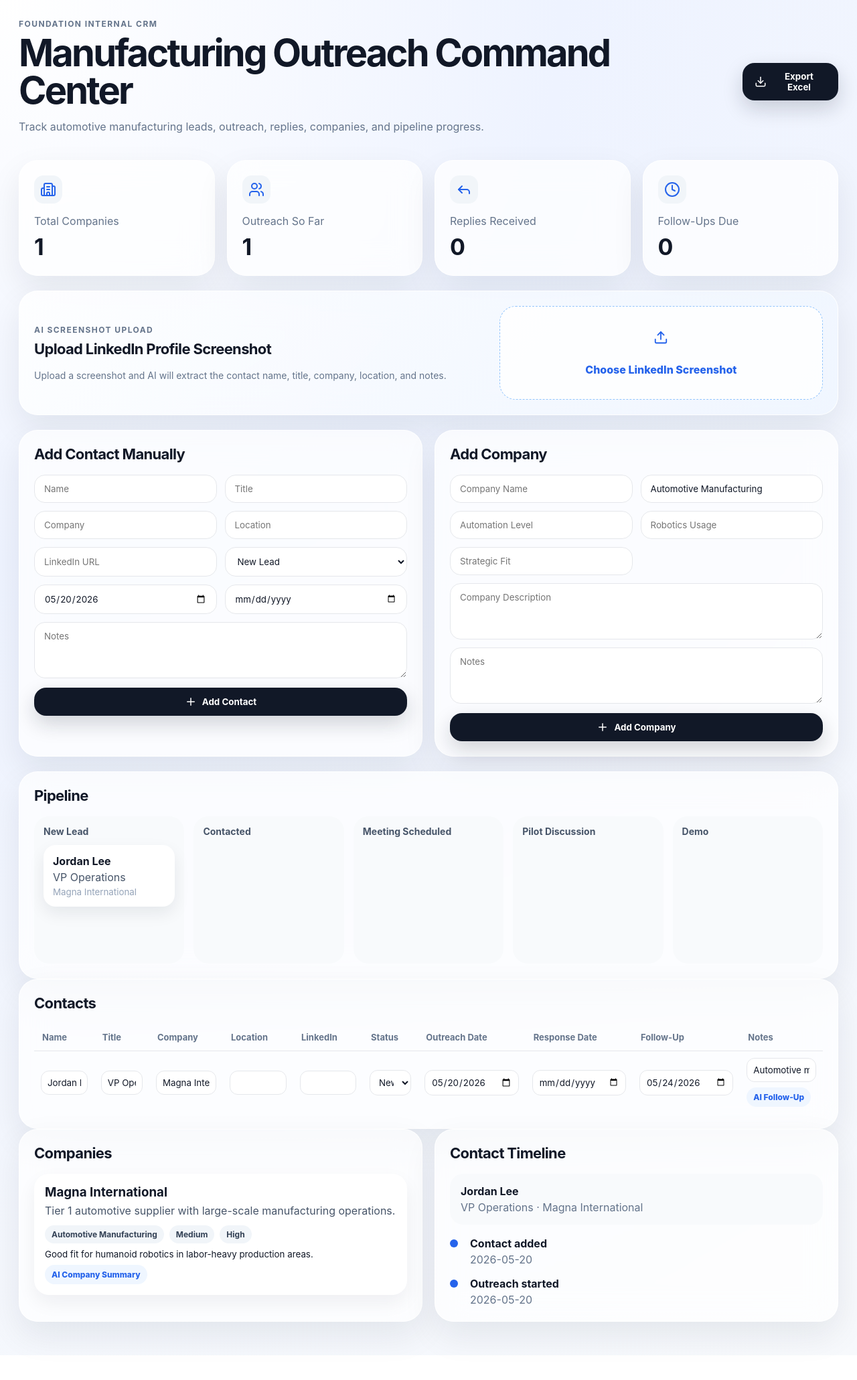
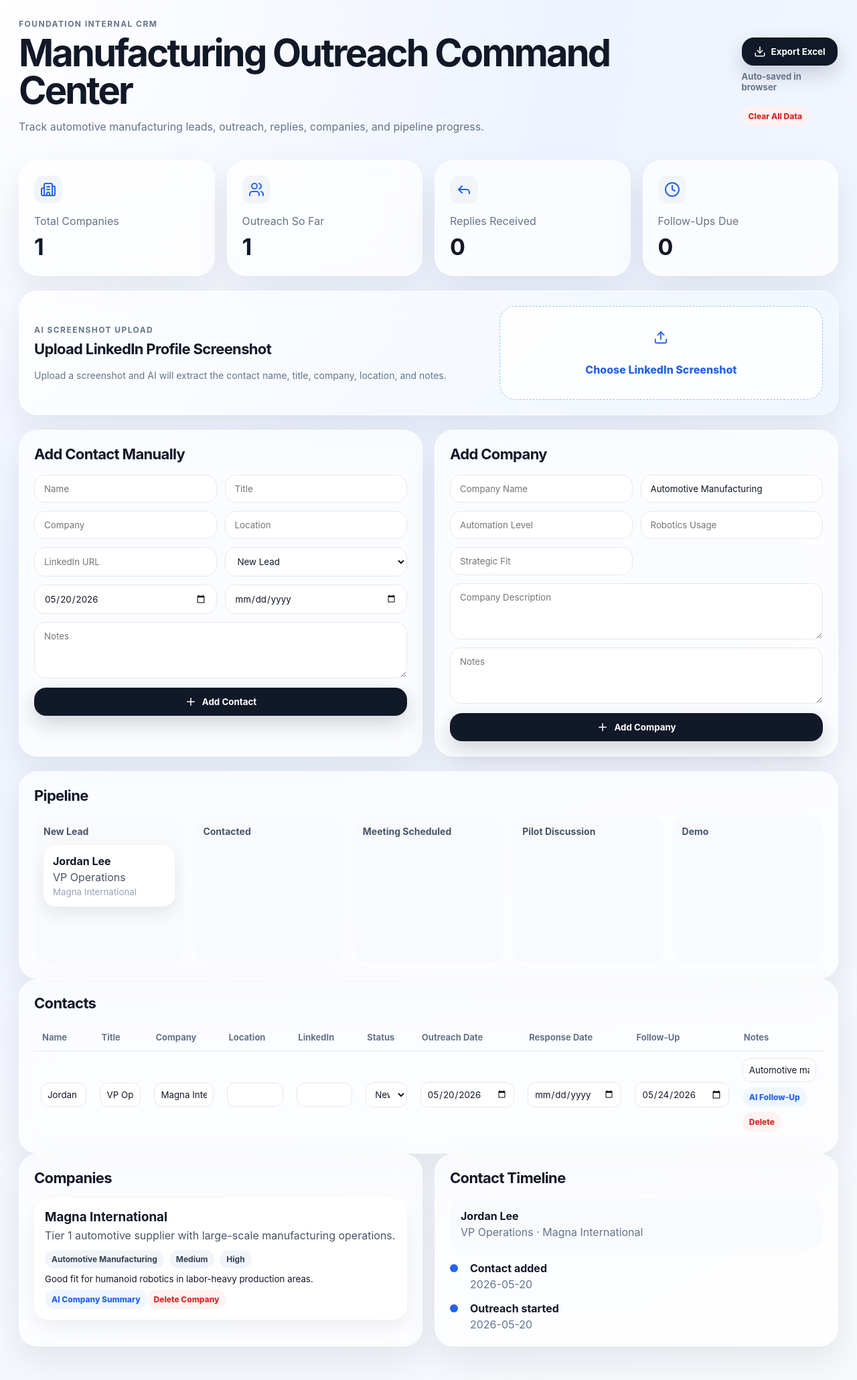
Before and after one commit to danicayuen-foundation/foundation-crm2, a React (Vite) app: page / in a window 1280 px wide. Shown: the whole page at 67% size. Before the commit the page ends 2024 px from the top, so only its background shows below. Built offline with nearby package versions, Linux system fonts and the light colour scheme.

Commit message:
Implement localStorage management for contacts and companies
Added useEffect hooks to manage localStorage for contacts and companies. Updated newCompany state to include website field.

```diff
--- a/src/main.jsx
+++ b/src/main.jsx
@@ -1,4 +1,4 @@
-import React, { useMemo, useState } from "react";
+import React, { useEffect, useMemo, useState } from "react";
 import { createRoot } from "react-dom/client";
 import * as XLSX from "xlsx";
 import {
@@ -88,6 +88,24 @@ function App() {
     strategicFit: "",
     notes: ""
   });
+
+  useEffect(() => {
+  const savedContacts = localStorage.getItem("foundationContacts");
+  const savedCompanies = localStorage.getItem("foundationCompanies");
+
+  if (savedContacts) {
+    setContacts(JSON.parse(savedContacts));
+  }
+
+  if (savedCompanies) {
+    setCompanies(JSON.parse(savedCompanies));
+  }
+}, []);
+
+useEffect(() => {
+  localStorage.setItem("foundationContacts", JSON.stringify(contacts));
+  localStorage.setItem("foundationCompanies", JSON.stringify(companies));
+}, [contacts, companies]);
 
   const stats = useMemo(() => {
     return {
@@ -250,6 +268,7 @@ function App() {
 
    setNewCompany({
   name: "",
+  website: "",
   description: "",
   industry: "Automotive Manufacturing",
   automationLevel: "",
@@ -257,6 +276,7 @@ function App() {
   strategicFit: "",
   notes: ""
 });
+
   }
 
   function updateContact(id, field, value) {
@@ -335,6 +355,30 @@ function App() {
     );
   }
 
+  function deleteContact(id) {
+  const updated = contacts.filter((contact) => contact.id !== id);
+  setContacts(updated);
+
+  if (selectedContact?.id === id) {
+    setSelectedContact(updated[0] || null);
+  }
+}
+
+function deleteCompany(id) {
+  setCompanies(companies.filter((company) => company.id !== id));
+}
+
+function clearAllData() {
+  const confirmed = window.confirm("Are you sure you want to clear all CRM data?");
+
+  if (!confirmed) return;
+
+  setContacts([]);
+  setCompanies([]);
+  setSelectedContact(null);
+  localStorage.removeItem("foundationContacts");
+  localStorage.removeItem("foundationCompanies");
+}
   function exportExcel() {
     const cleanContacts = contacts.map(({ timeline, ...contact }) => contact);
 
@@ -362,10 +406,18 @@ function App() {
           </p>
         </div>
 
+        <div>
   <button className="primaryButton" onClick={exportExcel}>
     <Download size={18} />
     Export Excel
   </button>
+
+  <p className="saveStatus">Auto-saved in browser</p>
+
+  <button className="dangerButton" onClick={clearAllData}>
+    Clear All Data
+  </button>
+</div>
       </header>
 
       <section className="tickerGrid">
@@ -506,8 +558,13 @@ function App() {
                   <td><input type="date" value={contact.followUpDate} onChange={(e) => updateContact(contact.id, "followUpDate", e.target.value)} /></td>
                  <td>
   <input value={contact.notes} onChange={(e) => updateContact(contact.id, "notes", e.target.value)} />
+
   <button className="miniButton" onClick={() => recommendFollowUp(contact)}>
     AI Follow-Up
+  </button>
+
+  <button className="dangerButton" onClick={() => deleteContact(contact.id)}>
+    Delete
   </button>
 </td>
                 </tr>
@@ -535,6 +592,10 @@ function App() {
 
                 <button className="miniButton" onClick={() => summarizeCompany(company)}>
                   AI Company Summary
+                </button>
+
+                <button className="dangerButton" onClick={() => deleteCompany(company.id)}>
+  Delete Company
 </button>
               </div>
             ))}
```
Lines whose indentation alone changed are shown as unchanged.
